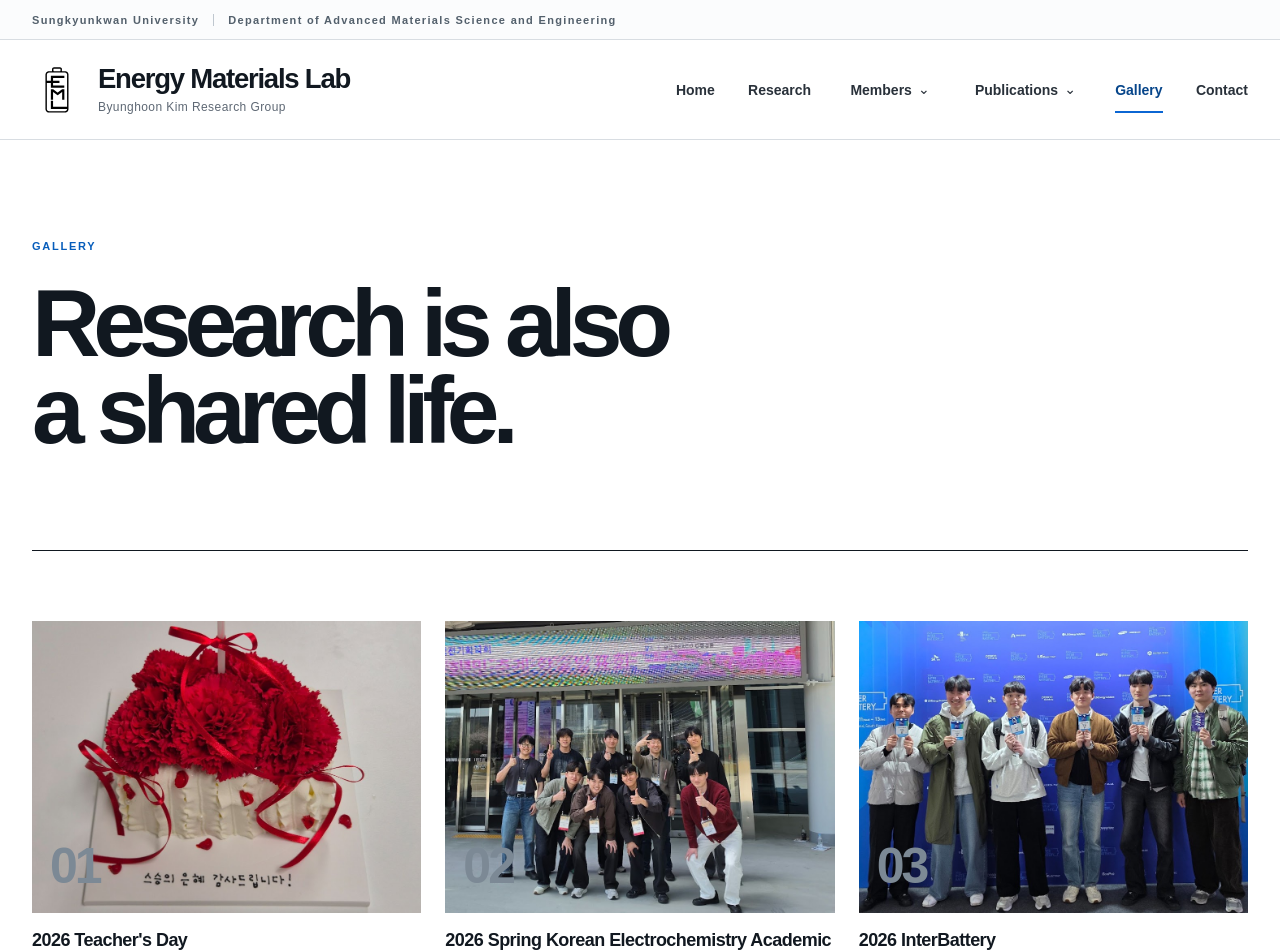
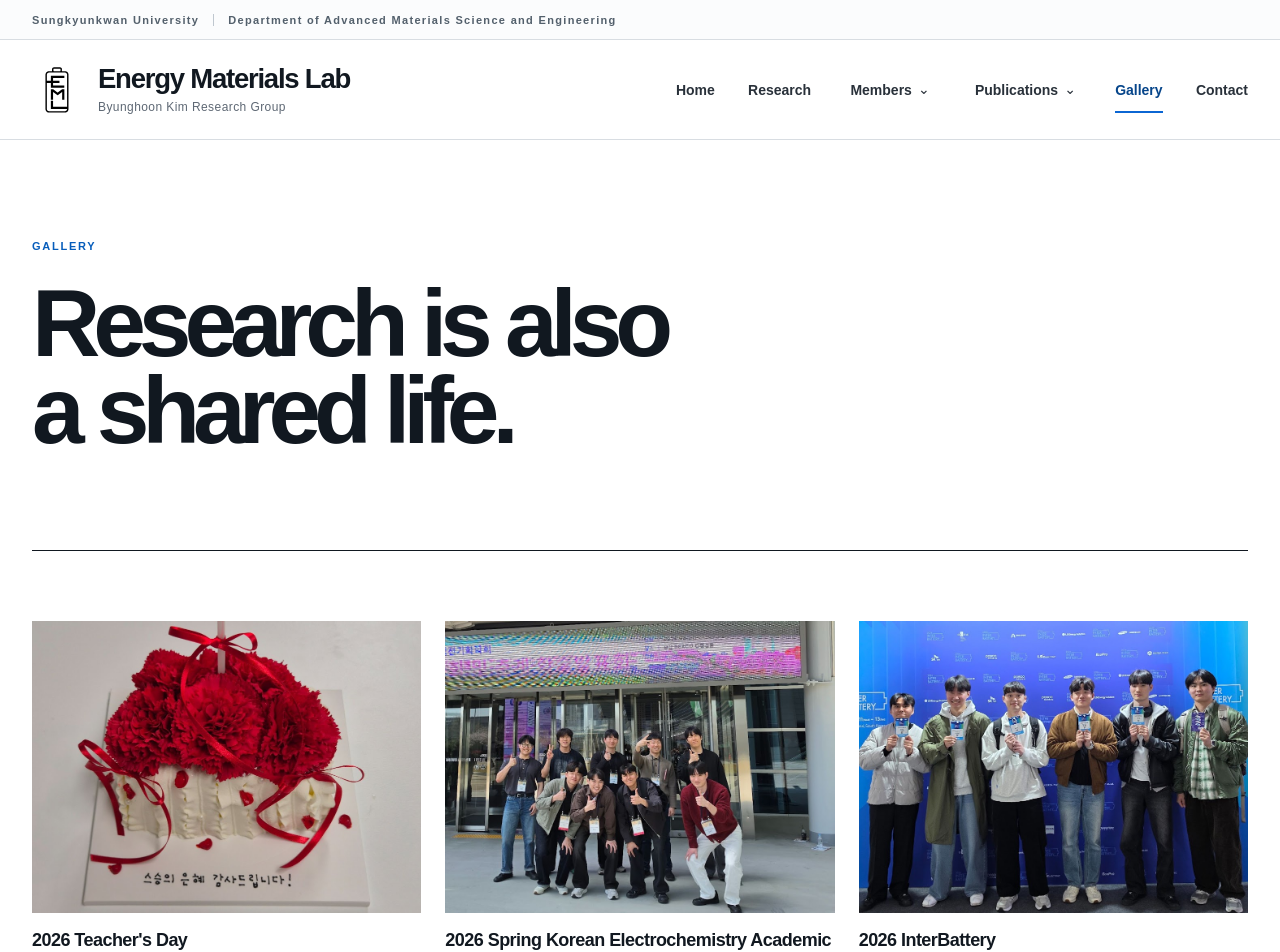
Before and after one commit to Energy-Materials-Laboratory/energy-materials-laboratory.github.io, a Next.js app: page /gallery in a window 1280 px wide. Shown: the top 952 px of the page. Built offline with nearby package versions, Linux system fonts and the light colour scheme.

Commit message:
Update page.tsx

```diff
--- a/app/gallery/page.tsx
+++ b/app/gallery/page.tsx
@@ -69,10 +69,6 @@ export default function GalleryPage() {
             objectPosition: event.coverPosition ?? "50% 50%",
           }}
         />
-
-        <span className="gallery-index" aria-hidden="true">
-          {String(index + 1).padStart(2, "0")}
-        </span>
       </div>
 
       <h2>{event.title}</h2>
```
